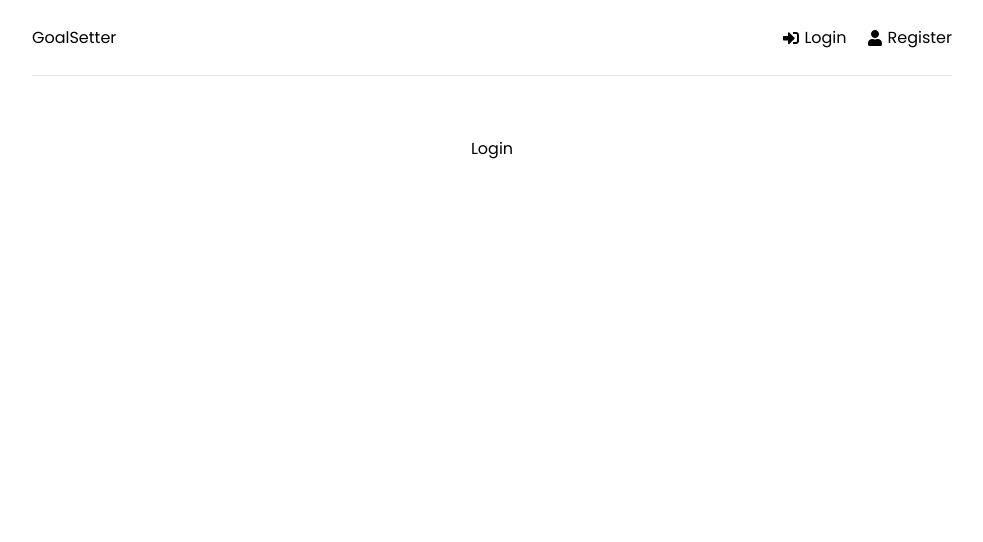
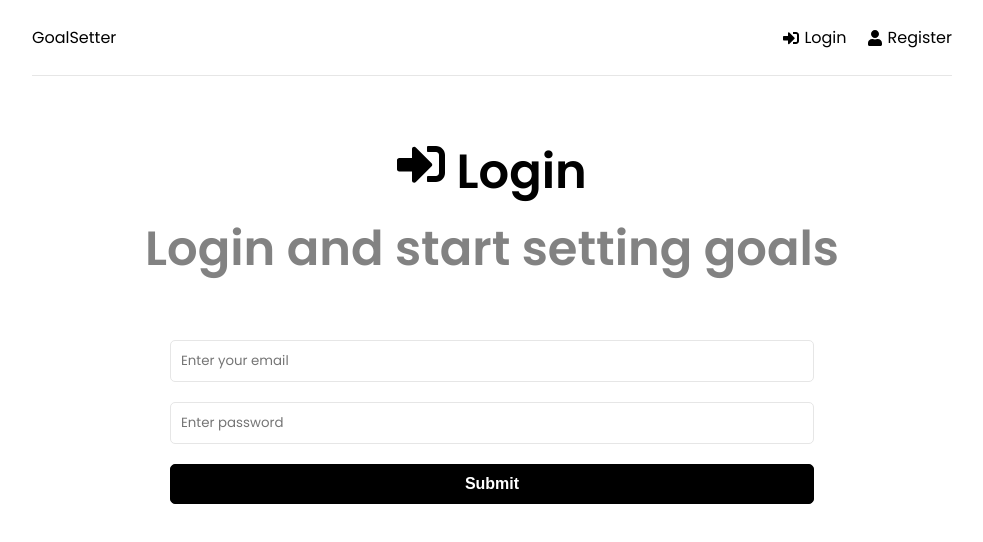
Before and after one commit to ibotchori/MERN-Stack, a React (Create React App) app in the folder frontend/: page /login in a window 1280 px wide. Shown: the top 542 px of the page, without its empty margins (148-1131 px from the left). Built offline with nearby package versions, Linux system fonts and the light colour scheme.

Commit message:
Login Page

```diff
--- a/frontend/src/pages/Login.jsx
+++ b/frontend/src/pages/Login.jsx
@@ -1,7 +1,70 @@
-import React from "react";
+import { FaSignInAlt } from "react-icons/fa";
+
+import { useState, useEffect } from "react";
 
 const Login = () => {
-  return <div>Login</div>;
+  const [formData, setFromData] = useState({
+    email: "",
+    password: "",
+  });
+
+  // Destructure variables from state
+  const { email, password } = formData;
+
+  const onChange = (e) => {
+    // Update state by target name
+    setFromData((prevState) => ({
+      ...prevState,
+      [e.target.name]: e.target.value,
+    }));
+  };
+
+  const onSubmit = (e) => {
+    e.preventDefault();
+  };
+
+  return (
+    <>
+      <section className="heading">
+        <h1>
+          <FaSignInAlt /> Login
+          <p>Login and start setting goals</p>
+        </h1>
+      </section>
+      <section className="form">
+        <form onSubmit={onSubmit}>
+          <div className="form-group">
+            <input
+              type="email"
+              className="form-control"
+              id="email"
+              name="email"
+              value={email}
+              placeholder="Enter your email"
+              onChange={onChange}
+            />
+          </div>
+          <div className="form-group">
+            <input
+              type="password"
+              className="form-control"
+              id="password"
+              name="password"
+              value={password}
+              placeholder="Enter password"
+              onChange={onChange}
+            />
+          </div>
+
+          <div className="form-group">
+            <button className="btn btn-block" type="submit">
+              Submit
+            </button>
+          </div>
+        </form>
+      </section>
+    </>
+  );
 };
 
 export default Login;
```
Also changed, not shown: frontend/src/pages/Register.jsx (+0 -8 lines).
